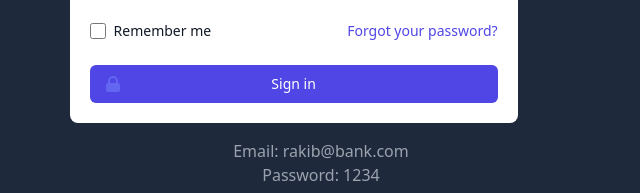
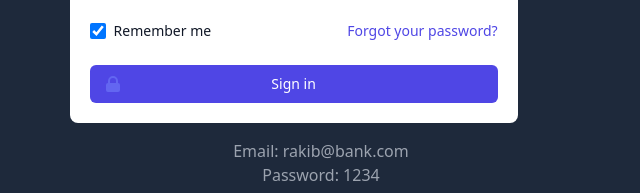
Before and after one commit to RakibAlom/baap-er-bank, a plain HTML site: page index.html in a window 1280 px wide. Shown: the part 282-475 px from the top of the page, 319-959 px from the left. Drawn offline with nearby package versions, Linux system fonts and the light colour scheme.

Commit message:
title update

```diff
--- a/index.html
+++ b/index.html
@@ -30,7 +30,7 @@
 
           <div class="flex items-center justify-between">
             <div class="flex items-center">
-              <input id="remember-me" name="remember-me" type="checkbox" class="h-4 w-4 text-indigo-600 focus:ring-indigo-500 border-gray-300 rounded">
+              <input id="remember-me" name="remember-me" type="checkbox" checked class="h-4 w-4 text-indigo-600 focus:ring-indigo-500 border-gray-300 rounded">
               <label for="remember-me" class="ml-2 block text-sm text-gray-900"> Remember me </label>
             </div>
 
```
